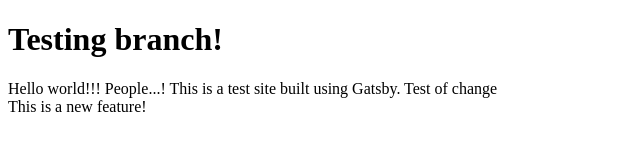
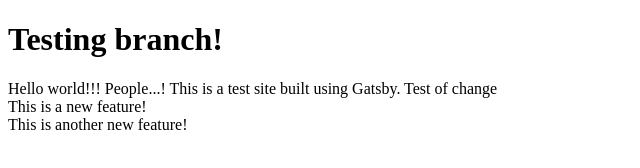
Before and after one commit to jordansali/les-innovateurs-db, a Gatsby site in the folder front-end/hello-world/: page / in a window 1280 px wide. Shown: the whole page, without its empty margins (0-640 px from the left). Built offline with nearby package versions, Linux system fonts and the light colour scheme; Gatsby itself is replaced by a stand-in of ours.

Commit message:
added feature as per pbi#78

```diff
--- a/front-end/hello-world/src/pages/index.js
+++ b/front-end/hello-world/src/pages/index.js
@@ -5,5 +5,6 @@ export default () => (
         <h1>Testing branch!</h1>
         <div>Hello world!!! People...! This is a test site built using Gatsby. Test of change</div>
         <div>This is a new feature!</div>
+        <div>This is another new feature!</div>
     </div>
 )
```
